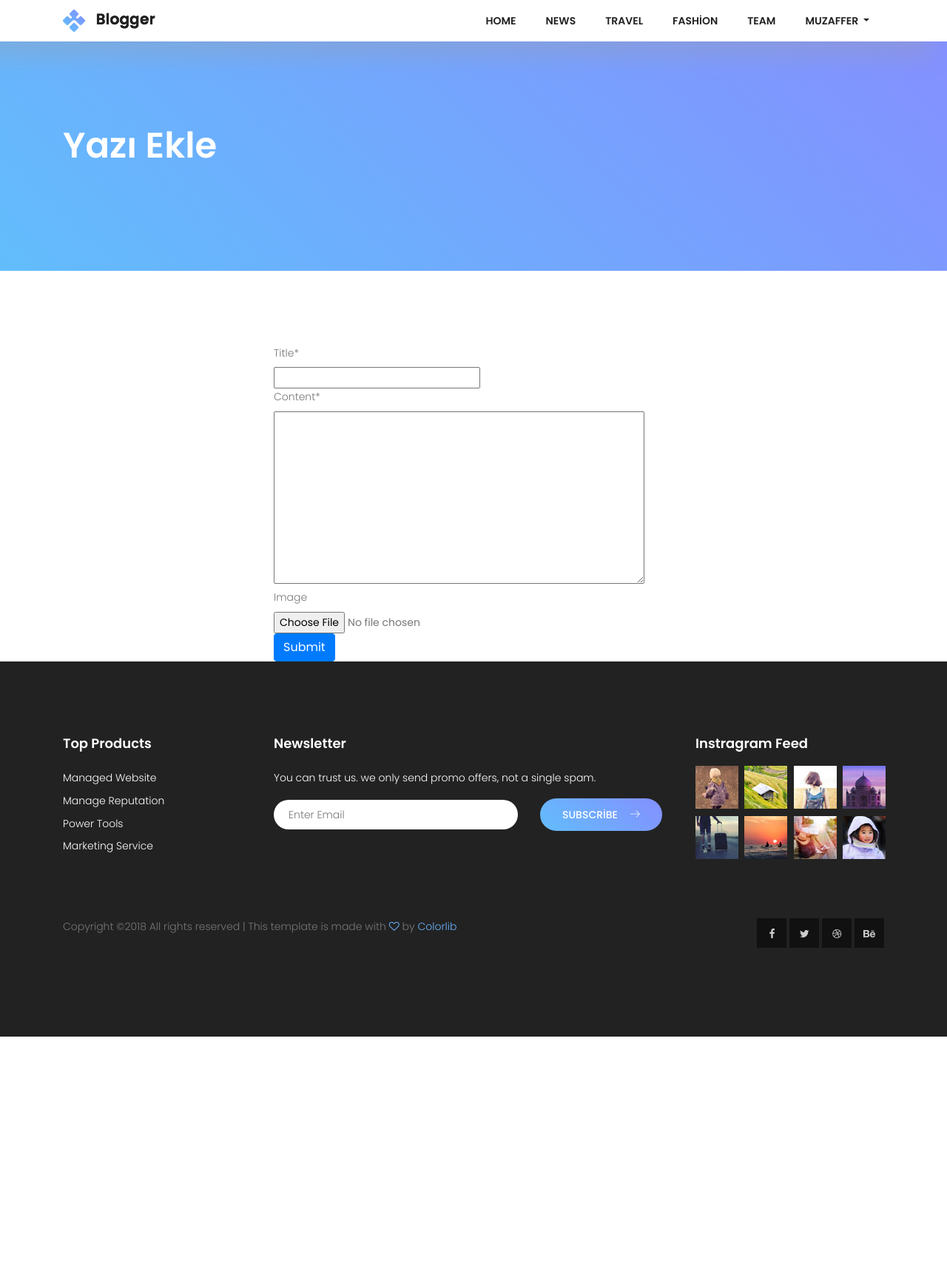
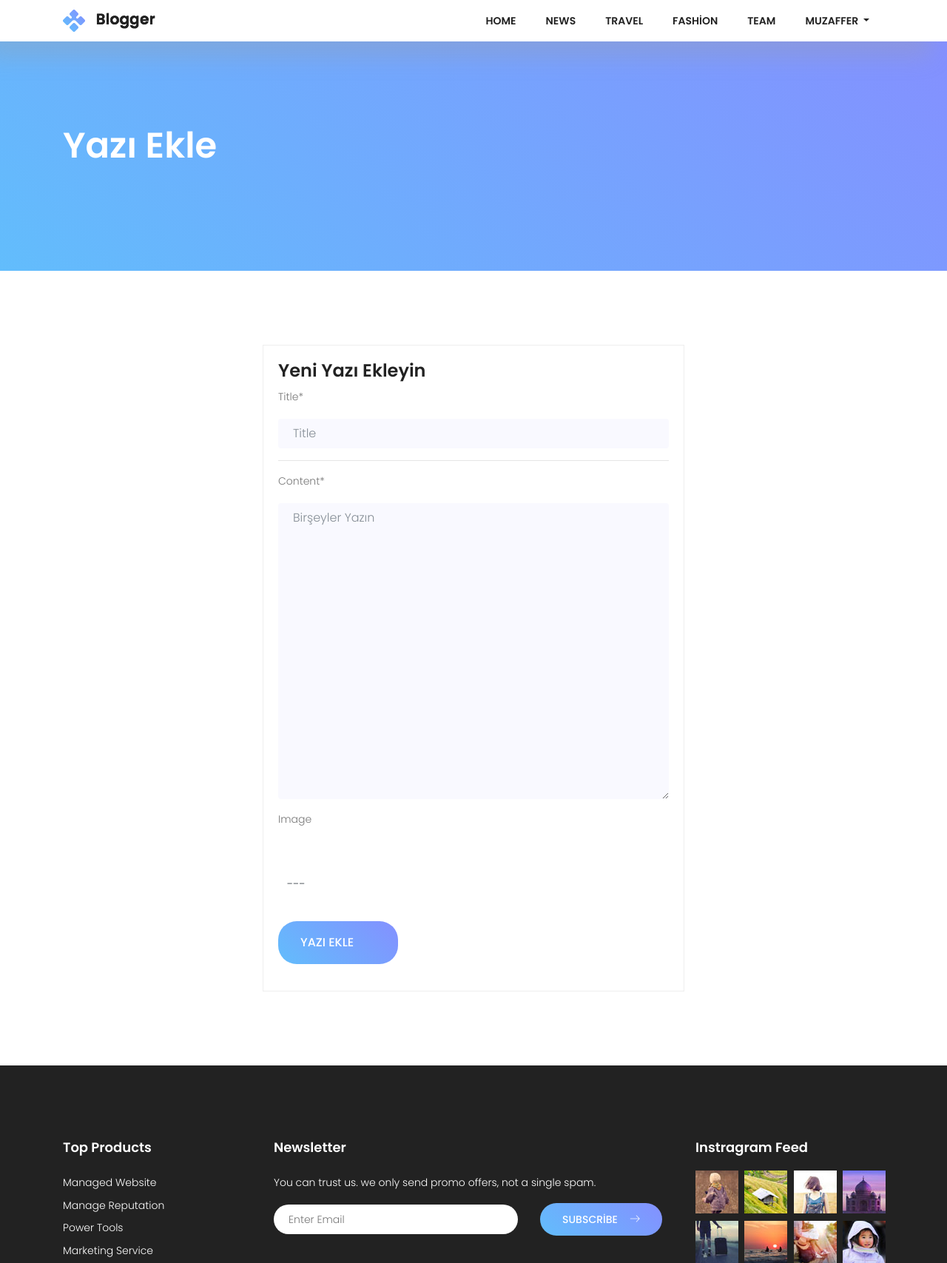
Before and after one commit to muzaffersenkal/DjangoBlog, a Django app: page /create/ in a window 1280 px wide. Shown: the top 1707 px of the page at 74% size. Before the commit the page ends 1401 px from the top, so only its background shows below. Run offline with Django 3.2, Linux system fonts and the light colour scheme; a user stored in the database is signed in; some libraries are stand-ins or nearby versions.

Commit message:
Crispy Form Kullanımı

```diff
--- a/Blog/settings.py
+++ b/Blog/settings.py
@@ -131,3 +131,4 @@ MEDIA_ROOT =  os.path.join(BASE_DIR, "media_cdn")
 
 LOGIN_REDIRECT_URL = '/'
 LOGOUT_REDIRECT_URL = '/login'
+CRISPY_TEMPLATE_PACK = "bootstrap4"
--- a/posts/forms.py
+++ b/posts/forms.py
@@ -1,7 +1,7 @@
 from django import forms
 from .models import Post
 from crispy_forms.helper import FormHelper
-from crispy_forms.layout import Submit
+from crispy_forms.layout import Submit,Layout,Field,HTML
 
 
 class CreatePostForm(forms.ModelForm):
@@ -9,9 +9,16 @@ class CreatePostForm(forms.ModelForm):
     def __init__(self,*args,**kwargs):
         super(CreatePostForm,self).__init__(*args,**kwargs)
         self.helper = FormHelper()
+        self.helper.field_class = "mt-10"
+        self.helper.layout = Layout(
+            Field("title",css_class="single-input",placeholder="Title"),
+            HTML("<hr>"),
+            Field("content",css_class="single-input",placeholder="Birşeyler Yazın"),
+            Field("image",css_class="single-input"),
+        )
 
 
-        self.helper.add_input(Submit('submit','Submit'))
+        self.helper.add_input(Submit('submit','Yazı Ekle',css_class="nw-btn primary-btn mt-10"))
 
 
 
--- a/posts/templates/posts/create_post.html
+++ b/posts/templates/posts/create_post.html
@@ -18,13 +18,14 @@
 
 
     <!-- Start post Area -->
-    <div class="post-wrapper pt-100">
+    <div class="post-wrapper pt-100 pb-100">
         <!-- Start post Area -->
         <section class="post-area">
             <div class="container">
                 <div class="row justify-content-center">
 
-                    <div class="col-lg-6">
+                    <div class="col-lg-6" style="border:1px solid #eee; padding:20px">
+                            <h3 class="mb-10">Yeni Yazı Ekleyin</h3>
 
 
                             {% crispy form %}
```
Also changed, not shown: db.sqlite3, media_cdn/uploads/f2_fB5RDM0.jpg (added).
